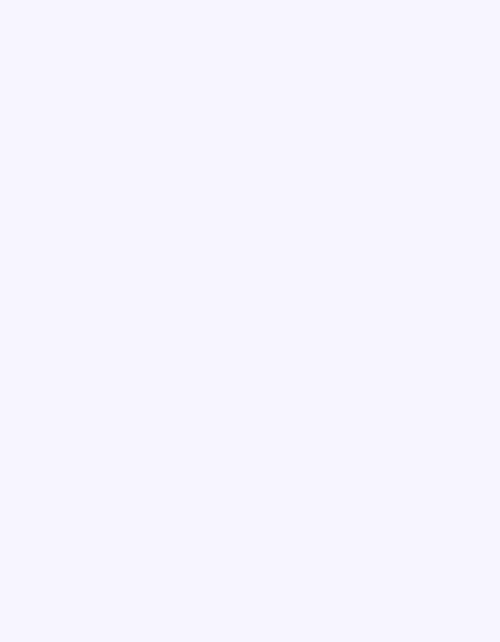
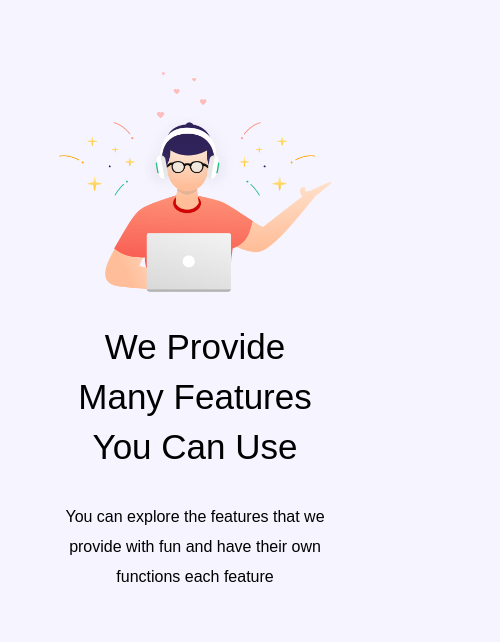
Before and after one commit to pollipolinch/NeoBank, a React (Create React App) app: page / in a window 390 px wide. Shown: the part 686-1328 px from the top of the page, 500 px wide, since content can reach past the window. Before the commit the page ends 844 px from the top, so only its background shows below. Built offline with nearby package versions, Linux system fonts and the light colour scheme.

Commit message:
feat: add features section

```diff
--- /dev/null
+++ b/src/components/mainpage/features/FeaturesSection.jsx
@@ -0,0 +1,24 @@
+import React from "react";
+import './features.css';
+import human from '../../../assets/img/human.png';
+
+
+export default function FeaturesSection() {
+    return (
+        <section className="features">
+        <img className="features__img" src={human} alt="human"/>
+        <div className="features__info">
+            <h2 className="features__title">We Provide Many Features You Can Use</h2>
+            <p className="features__text">You can explore the features that we provide with fun and have their own
+                functions each feature</p>
+            <ul className="features__list">
+                <li className="features__list-item">Powerfull online protection.</li>
+                <li className="features__list-item">Cashback without borders.</li>
+                <li className="features__list-item">Personal design</li>
+                <li className="features__list-item">Work anywhere in the world</li>
+            </ul>
+        </div>
+    </section>
+
+                        )
+}
--- /dev/null
+++ b/src/components/mainpage/features/features.css
@@ -0,0 +1,89 @@
+.features {
+    max-width: 1300px;
+    margin: 0px auto;
+    display: flex;
+    justify-content: space-between;
+    align-items: stretch;
+    padding-top: 114px;
+}
+
+@media screen and (max-width: 1350px) {
+    .features {
+        max-width: 1000px;
+    }
+}
+
+@media screen and (max-width: 1050px) {
+    .features {
+        flex-direction: column;
+    }
+}
+
+@media screen and (max-width: 1050px) {
+    .features__img {
+        display: block;
+        margin: auto;
+        width: 70%;
+    }
+}
+
+.features__title {
+    font-family: "Rubik", sans-serif;
+    font-weight: 500;
+    line-height: 50px;
+    font-size: 35px;
+    letter-spacing: 0em;
+    margin-top: 73px;
+}
+
+@media screen and (max-width: 1050px) {
+    .features__title {
+        width: 70%;
+        display: block;
+        margin: 30px auto;
+        text-align: center;
+    }
+}
+
+.features__text {
+    font-family: "Rubik", sans-serif;
+    font-weight: 400;
+    line-height: 30px;
+    font-size: 16px;
+    letter-spacing: 0em;
+    margin-top: 20px;
+}
+
+@media screen and (max-width: 1050px) {
+    .features__text {
+        display: block;
+        margin: 30px auto;
+        width: 70%;
+        text-align: center;
+    }
+}
+
+.features__list {
+    padding-top: 17px;
+}
+
+@media screen and (max-width: 1050px) {
+    .features__list {
+        width: 230px;
+        margin: auto;
+    }
+}
+
+.features__list-item {
+    font-family: "Rubik", sans-serif;
+    font-weight: 400;
+    line-height: 30px;
+    font-size: 14px;
+    letter-spacing: 0em;
+    margin-top: 10px;
+}
+
+.features__list-item::before {
+    content: url(../../../assets/img/chek.png);
+    margin-right: 20px;
+}
--- a/src/pages/main/Main.jsx
+++ b/src/pages/main/Main.jsx
@@ -1,5 +1,6 @@
 import Header from "../../components/header/Header";
-import ChooseSection from "../../components/mainpage/ChooseSection";
+import ChooseSection from "../../components/mainpage/choose/ChooseSection";
+import FeaturesSection from "../../components/mainpage/features/FeaturesSection";
 
 const Main = () => {
   return (
@@ -7,6 +8,7 @@ const Main = () => {
       <div>
         <Header />
         <ChooseSection />
+        <FeaturesSection/>
       </div>
     </>
   );
```
Also changed, not shown: src/components/mainpage/choose/ChooseSection.jsx (renamed from src/components/mainpage/ChooseSection.jsx, +4 -4 lines), src/components/mainpage/choose/choose.css (renamed from src/components/mainpage/choose.css).
